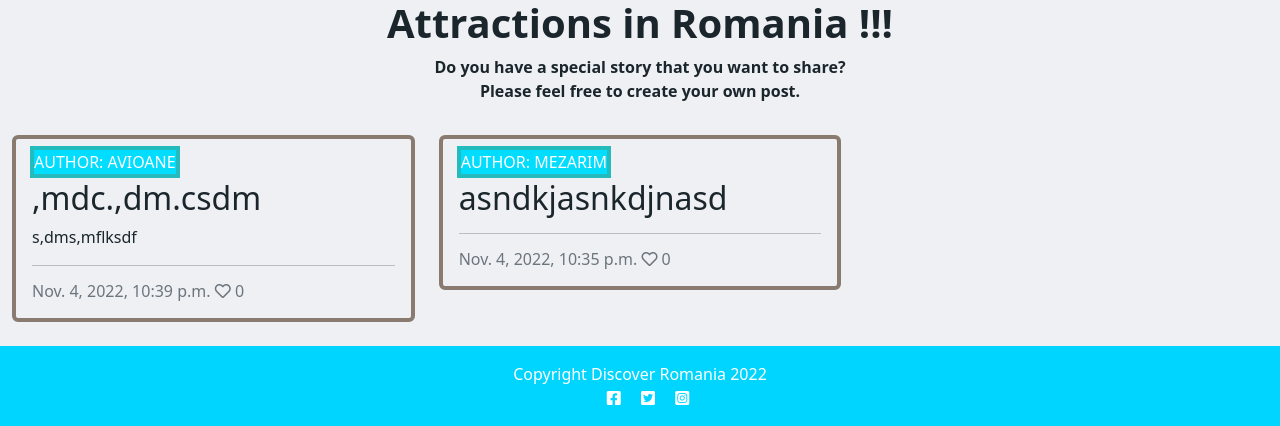
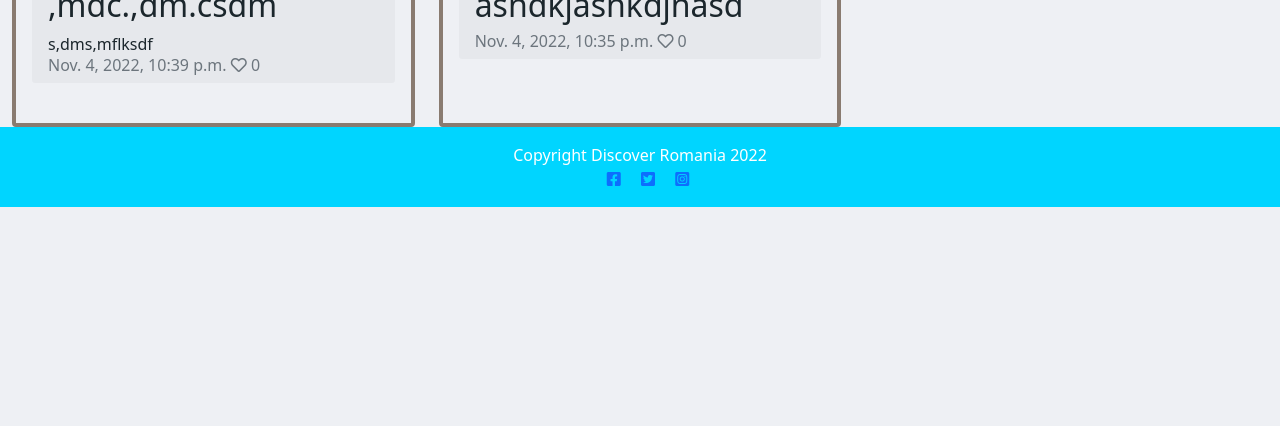
Before and after one commit to StefanCucuta/discover_romania, a Django app: page / in a window 1280 px wide. Shown: the part 961-1387 px from the top of the page. After the commit the page ends 1168 px from the top, so only its background shows below. Run offline with Django 3.2, Linux system fonts and the light colour scheme; a user stored in the database is signed in; data comes from the database, SQL or seed files in the repository; both versions use the stored data as it was after the commit; data that the repository does not hold is empty.

Commit message:
Adding a components /layout folder in templates to display the code

```diff
--- a/templates/base.html
+++ b/templates/base.html
@@ -4,59 +4,13 @@
 <html class="h-100" lang="en">
 
 <head>
-    <title>Discover Romania Blog</title>
-
-    <link rel="preconnect" href="https://fonts.gstatic.com">
-    <link href="https://fonts.googleapis.com/css2?family=Roboto:wght@300&display=swap" rel="stylesheet">
-    <link href="https://fonts.googleapis.com/css2?family=Lato:wght@300;700&display=swap" rel="stylesheet">
-    <link rel="stylesheet" href="https://cdnjs.cloudflare.com/ajax/libs/font-awesome/5.15.3/css/all.min.css">
-    <meta name="viewport" content="width=device-width, initial-scale=1" />
-    <link href="https://cdn.jsdelivr.net/npm/bootstrap@5.2.2/dist/css/bootstrap.min.css" rel="stylesheet" integrity="sha384-Zenh87qX5JnK2Jl0vWa8Ck2rdkQ2Bzep5IDxbcnCeuOxjzrPF/et3URy9Bv1WTRi" crossorigin="anonymous">
-    <link rel="stylesheet" href="{% static 'css/style.css' %}">
-
+  {% include 'layout/head.html' %}
 </head>
 
-<body class="d-flex flex-column h-100 main-bg">
+<body style ="padding-top : 110px;" class="d-flex flex-column h-100 main-bg">
 
     <!-- Navigation -->
-
-    <nav class="navbar fixed-top navbar-expand-lg navbar-light" style="background-color: #00D5FF;">
-        <div class="container-fluid">
-             <a class="navbar-brand " href="{% url 'home' %}"><img src="https://res.cloudinary.com/dak5x9tte/image/upload/v1667558389/Black_Minimalist_Mountain_Peak_Logo_500_200px_ybelbw.png" width = 75px ; alt="Logo"></a>
-             <button class="navbar-toggler" type="button" data-bs-toggle="collapse" data-bs-target="#navbarText"
-                aria-controls="navbarText" aria-expanded="false" aria-label="Toggle navigation">
-                <span class="navbar-toggler-icon"></span>
-            </button>
-
-            <div class="collapse navbar-collapse" id="navbarText">
-                <ul class="navbar-nav me-auto mb-2 mb-lg-0">
-                    <li class="nav-item">
-                        <a class="nav-link text-white active" aria-current="page" href="{% url 'home' %}">Home</a>
-                    </li>
-                    {% if user.is_authenticated %}
-                    <li class="nav-item">
-                        <a class="nav-link text-white" href="{% url 'account_logout' %}">Logout</a>
-                    </li>
-                    {% else %}
-                    <li class="nav-item">
-                        <a class="nav-link text-white" href="{% url 'account_signup' %}">Register</a>
-                    </li>
-                    <li class="nav-item">
-                        <a class="nav-link text-white" href="{% url 'account_login' %}">Login</a>
-                    </li>
-                    {% endif %}
-                </ul>
-            </div>
-        </div>
-    </nav>
-
-<!-- Background Video -->
-<section>
-    <div>
-        <img autoplay src="https://res.cloudinary.com/dak5x9tte/image/upload/v1667525141/travelling-in-romania-tours-and-vacation-packages-1501223891-1920X700_brr3qr.jpg" width=100% ></img>
-     <h1 class="header">Attractions in Romania !!!</h1>
-     <p class ="header">Do you have a  special story that you want to share? <br>Please feel free to create your own post.<br>
-</section>
+    {% include 'layout/navbar.html' %}
 
 
     <div class="container">
@@ -78,20 +32,15 @@
         {% endblock content %}
     </main>
 
+
     <!-- Footer -->
-    <footer class="footer mt-auto py-3 dark-bg"style="background-color:#00D5FF;">
-        <p class="m-0 text-center text-white">Copyright Discover Romania 2022</p>
-        <p class="m-0 text-center text-white"><i class="fab fa-facebook-square ms-3"></i>
-            <i class="fab fa-twitter-square ms-3"></i>
-            <i class="fab fa-instagram-square ms-3"></i>
-    </footer>
-    <script>
-        setTimeout(function () {
-            let messages = document.getElementById('msg');
-            let alert = new bootstrap.Alert(messages);
-            alert.close();
-        }, 3500);
-    </script>
+
+    {% include 'layout/footer.html' %}
+
+    <!-- JavaScript -->
+
+    {% include 'layout/script.html' %}
+
 </body>
 
 </html>
--- a/templates/index.html
+++ b/templates/index.html
@@ -1,6 +1,17 @@
 {% extends "base.html" %}
 
 {% block content %}
+
+<!-- Background Video -->
+<section>
+    <div>
+        <video autoplay muted loop
+            src="https://res.cloudinary.com/dak5x9tte/video/upload/v1667602702/sinaia_rbnc23.mov"
+            width=100%></video>
+        <h1 class="header">Romanian atractions !!!</h1>
+        <p class="header">Do you have a special story that you want to share? <br>Please feel free to create your own
+            post.<br>
+</section>
 
 <div class="container-fluid">
     <div class="row">
@@ -9,30 +20,7 @@
         <div class="col-12 mt-3 left">
             <div class="row">
                 {% for post in post_list %}
-                <div class="col-md-4">
-                    <div class="card mb-4">
-                        <div class="card-body">
-                            <div class="image-container">
-                                {% if "placeholder" in post.featured_image.url %}
-                                <img class="card-img-top"
-                                    src="https://codeinstitute.s3.amazonaws.com/fullstack/blog/default.jpg">
-                                {% else %}
-                                <img class="card-img-top" src=" {{ post.featured_image.url }}">
-                                {% endif %}
-                                <div class="image-flash">
-                                    <p class="author">Author: {{ post.author }}</p>
-                                </div>
-                            </div>
-                            <a href="{% url 'post_detail' post.slug  %}" class="post-link">
-                                <h2 class="card-title">{{ post.title }}</h2>
-                                <p class="card-text">{{ post.excerpt }}</p>
-                            </a>
-                            <hr />
-                            <p class="card-text text-muted h6">{{ post.created_on}} <i class="far fa-heart"></i>
-                                {{ post.number_of_likes }}</p>
-                        </div>
-                    </div>
-                </div>
+               {% include 'components/card.html' %}
                 {% if forloop.counter|divisibleby:3 %}
             </div>
             <div class="row">
--- /dev/null
+++ b/templates/layout/footer.html
@@ -0,0 +1,12 @@
+<footer class="footer mt-auto py-3 dark-bg "style="background-color:#00D5FF;">
+    <p class="m-0 text-center text-white">Copyright Discover Romania 2022</p>
+    <div class="m-0 text-center text-white social-networks">
+        <a href="https://www.facebook.com" target="_blank" rel="noopener" aria-label="facebook"><i
+            class="fab fa-facebook-square ms-3"></i></a>
+        <a href="https://www.twitter.com" target="_blank" rel="noopener" aria-label="twitter"><i
+                class="fab fa-twitter-square ms-3"></i></a>
+        <a href="https://www.instagram.com" target="_blank" rel="noopener" aria-label="instagram"><i
+                    class="fab fa-instagram-square ms-3"></i></a>
+                </div>
+
+</footer>
--- /dev/null
+++ b/templates/layout/head.html
@@ -0,0 +1,13 @@
+{% load static %}
+
+<title>Discover Romania Blog</title>
+
+<link rel="preconnect" href="https://fonts.gstatic.com">
+<link href="https://fonts.googleapis.com/css2?family=Roboto:wght@300&display=swap" rel="stylesheet">
+<link href="https://fonts.googleapis.com/css2?family=Lato:wght@300;700&display=swap" rel="stylesheet">
+<link rel="stylesheet" href="https://cdnjs.cloudflare.com/ajax/libs/font-awesome/5.15.3/css/all.min.css">
+<meta name="viewport" content="width=device-width, initial-scale=1" />
+<link href="https://cdn.jsdelivr.net/npm/bootstrap@5.0.1/dist/css/bootstrap.min.css" rel="stylesheet"
+    integrity="sha384-+0n0xVW2eSR5OomGNYDnhzAbDsOXxcvSN1TPprVMTNDbiYZCxYbOOl7+AMvyTG2x" crossorigin="anonymous">
+
+<link rel="stylesheet" type="text/css" href="{% static 'css/style.css' %}">
--- /dev/null
+++ b/templates/layout/script.html
@@ -0,0 +1,11 @@
+<script src="https://cdn.jsdelivr.net/npm/bootstrap@5.0.1/dist/js/bootstrap.bundle.min.js"
+    integrity="sha384-gtEjrD/SeCtmISkJkNUaaKMoLD0//ElJ19smozuHV6z3Iehds+3Ulb9Bn9Plx0x4" crossorigin="anonymous">
+</script>
+
+<script>
+    setTimeout(function () {
+        let messages = document.getElementById('msg');
+        let alert = new bootstrap.Alert(messages);
+        alert.close();
+    }, 3500);
+</script>
--- a/templates/post_detail.html
+++ b/templates/post_detail.html
@@ -1,5 +1,3 @@
-
-
 {% extends 'base.html' %} {% block content %}
 {% load crispy_forms_tags %}
 
```
Also changed, not shown: templates/add_post.html (added, +13 -0 lines), templates/components/card.html (added, +30 -0 lines), templates/layout/navbar.html (added, +32 -0 lines), db.sqlite3.
